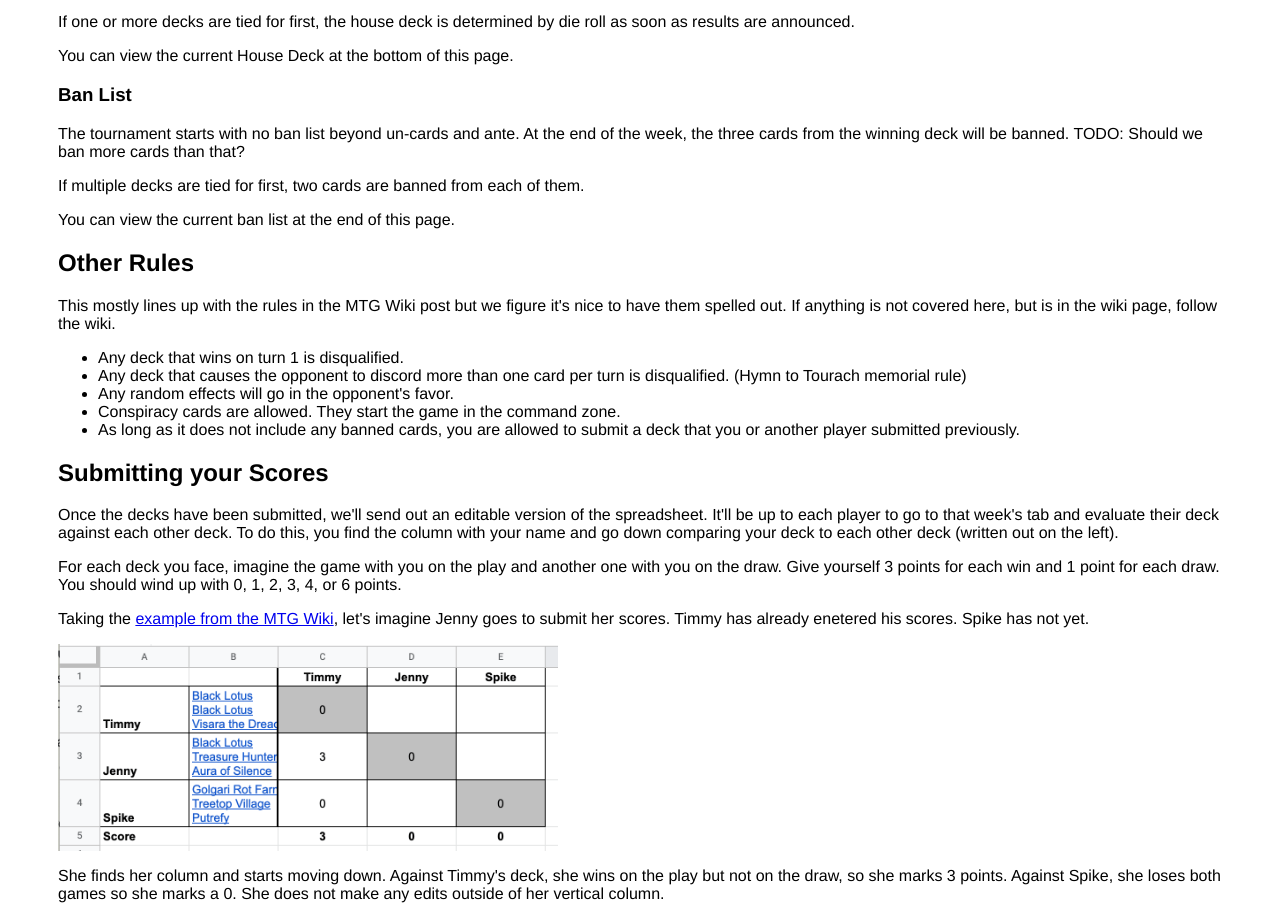
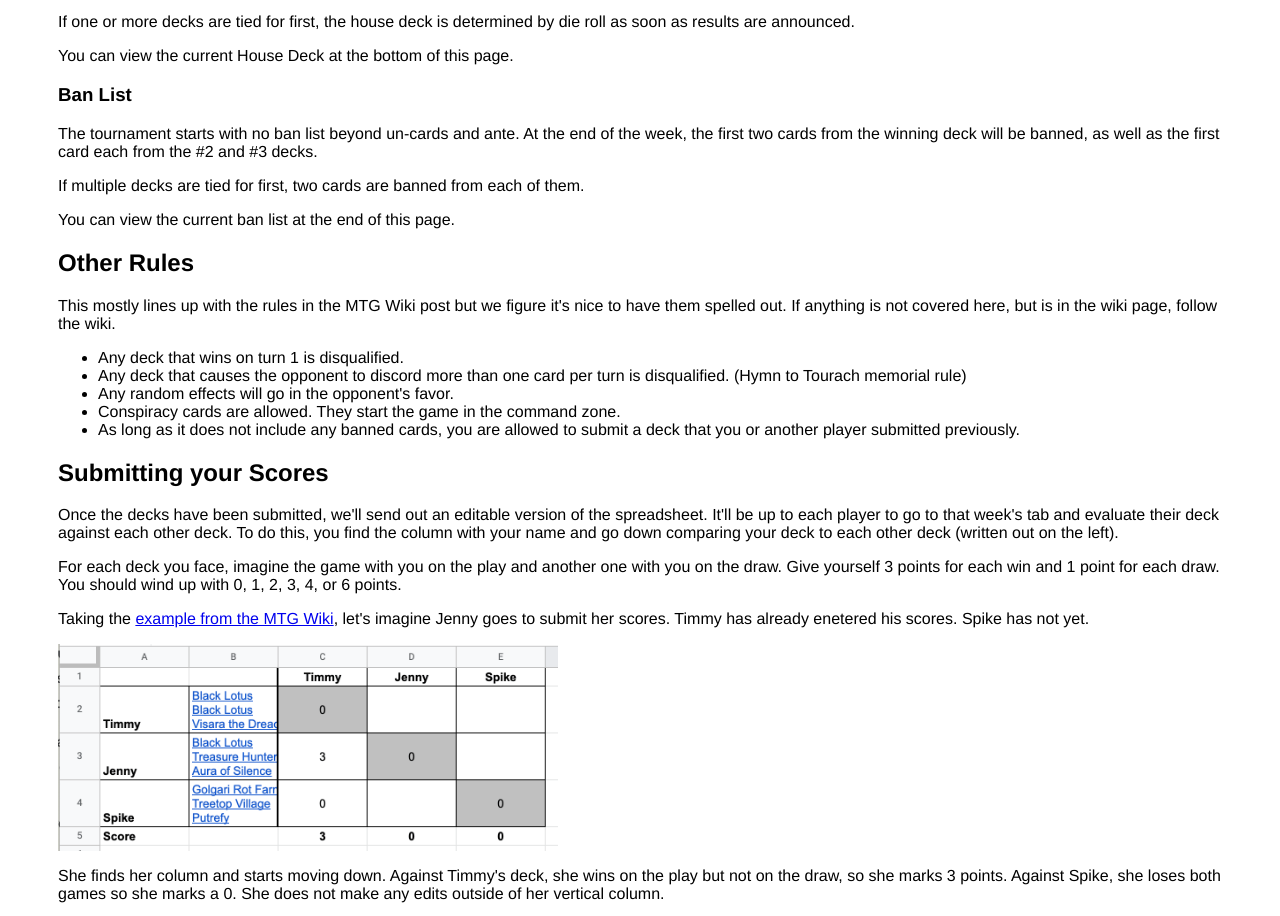
Before and after one commit to lazerwalker/3-card-blind, a plain HTML site: page index.html in a window 1280 px wide. Shown: the part 1267-2183 px from the top of the page. Drawn offline with Linux system fonts and the light colour scheme.

Commit message:
Update ban rules

```diff
--- a/index.html
+++ b/index.html
@@ -120,8 +120,7 @@
     <h3>Ban List</h3>
 
     <p>
-        The tournament starts with no ban list beyond un-cards and ante. At the end of the week, the three cards from the winning deck will be banned.
-        TODO: Should we ban more cards than that?
+        The tournament starts with no ban list beyond un-cards and ante. At the end of the week, the first two cards from the winning deck will be banned, as well as the first card each from the #2 and #3 decks.
     </p>
 
     <p>
```
